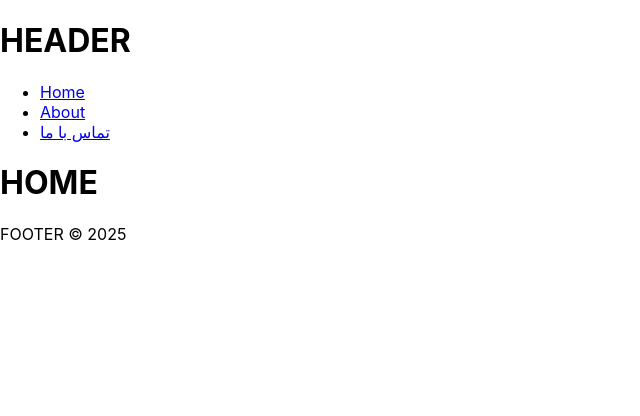
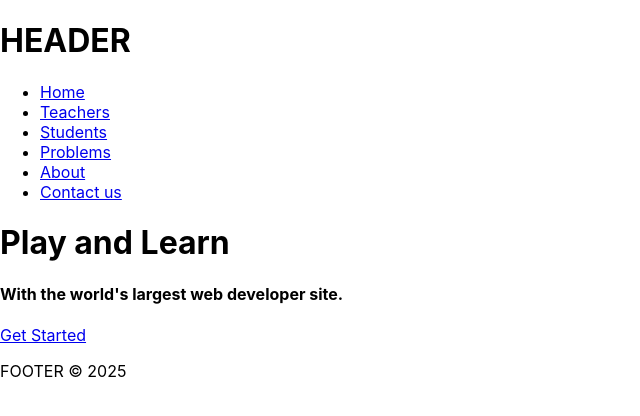
Before and after one commit to mahsahakimi/react_front_end, a React (Create React App) app: page / in a window 1280 px wide. Shown: the top 416 px of the page, without its empty margins (0-640 px from the left). Built offline with nearby package versions, Linux system fonts and the light colour scheme.

Commit message:
add API to html pages

```diff
--- a/public/index.html
+++ b/public/index.html
@@ -2,6 +2,7 @@
 <html lang="en">
   <head>
     <meta charset="utf-8" />
+    <meta http-equiv='X-UA-Compatible' content='IE=edge'>
     <link rel="icon" href="%PUBLIC_URL%/favicon.ico" />
     <meta name="viewport" content="width=device-width, initial-scale=1" />
     <meta name="theme-color" content="#000000" />
@@ -24,7 +25,7 @@
       work correctly both with client-side routing and a non-root public URL.
       Learn how to configure a non-root public URL by running `npm run build`.
     -->
-    <title>React App</title>
+    <title>Clever Climb</title>
   </head>
   <body>
     <noscript>You need to enable JavaScript to run this app.</noscript>
--- a/src/Layout/Layout.css
+++ b/src/Layout/Layout.css
@@ -5,3 +5,11 @@
 .footer {
 
 }
+
+.problem {
+
+}
+
+.student {
+
+}
--- a/src/Layout/Layout.js
+++ b/src/Layout/Layout.js
@@ -5,6 +5,9 @@ import Footer from './components/Footer/Footer';
 // import BlogPost from './components/BlogPost/BlogPost';
 import './Layout.css';
 import Home from './views/Home/Home';
+import Teachers from './views/Teachers/Teachers';
+import Students from './views/Students/Students';
+import Problems from './views/Problems/Problems';
 import About from './views/About/About';
 import { BrowserRouter as Router, Route, Routes } from 'react-router-dom';
 
@@ -16,7 +19,10 @@ const Layout = () => {
       <Navbar />
       <Routes>
           <Route path="/" element={<Home/>} />
-          <Route path="/about" element={<About/>} />
+          <Route path="/Teachers" element={<Teachers/>} />
+          <Route path="/Students" element={<Students/>} />
+          <Route path="/Problems" element={<Problems/>} />
+          <Route path="/About" element={<About/>} />
       </Routes>
       <Footer />
     </Router>
--- a/src/Layout/components/Navbar/Navbar.js
+++ b/src/Layout/components/Navbar/Navbar.js
@@ -6,15 +6,16 @@ const Navbar = () => {
     <nav className="navbar">
       <ul>
         <li><Link to="/">Home</Link></li>
-        <li><Link to="/about">About</Link></li>
-        <li><a href="#/contact">تماس با ما</a></li>
+        <li><Link to="/Teachers">Teachers</Link></li>
+        <li><Link to="/Students">Students</Link></li>
+        <li><Link to="/Problems">Problems</Link></li>
+        <li><Link to="/About">About</Link></li>
+        <li><a href="#/contact">Contact us</a></li>
       </ul>
     </nav>
   //   <nav class="topnav">
   //     <a href="index.html" class="active">Home</a>
   //     <div id="myLinks">
-  //         <a href="teacher.html">Teachers</a>
-  //         <a href="student.html">Students</a>
   //         <a href="problems.html">Problems</a>
   //         <a href="login.html" id="right">Log in</a>
   //         <!-- <a href="#">Profile</a> -->
--- /dev/null
+++ b/src/Layout/components/Problem/Problem.js
@@ -0,0 +1,14 @@
+import React from 'react';
+
+const Problem = ({title, content}) => {
+  return (
+    <div className="problem">
+      <h2>{title}</h2>
+      <p>{content}</p>
+    </div>
+  );
+}
+
+export default Problem;
+
+// #TODO
--- /dev/null
+++ b/src/Layout/components/Student/Student.js
@@ -0,0 +1,16 @@
+import React from 'react';
+
+const Student = ({name, username, email, photo}) => {
+  return (
+    <div className="student">
+        <h1>{name}</h1>
+        <h2>{username}</h2>
+        <p>{email}</p>
+        <img src={photo} alt="Student Photo" width="150" height="150"/>
+    </div>
+  );
+}
+
+export default Student;
+
+// #TODO
--- a/src/Layout/views/Home/Home.js
+++ b/src/Layout/views/Home/Home.js
@@ -1,26 +1,15 @@
-import React,{useState,useEffect} from 'react';
-// import BlogPost from '../../components/BlogPost/BlogPost';
+import React, {useState, useEffect} from 'react';
 
 const Home = () => {
-    // const [posts,setPosts] = useState([]);
-
-    // useEffect(()=>{
-    //     console.log("Loading Data ...")
-    //     // fetch("https://jsonplaceholder.typicode.com/posts")
-    //     //         .then(res=>res.json())
-    //     //         .then(data=>setPosts(data))
-    // },[])
-
     return (
         <div>
-            <h1>HOME</h1>
-            {/* <main>
-                {
-                    posts.map((post)=>{
-                        return <BlogPost key={post.id} title={post.title} content={post.body}/>
-                    })
-                }
-            </main> */}
+            <h1>
+                Play and Learn
+            </h1>
+            <h4>
+                With the world's largest web developer site.
+            </h4>
+            <a href="#signup">Get Started</a>
         </div>
     );
 }
--- /dev/null
+++ b/src/Layout/views/Problems/Problems.js
@@ -0,0 +1,30 @@
+import React, {useState,useEffect} from 'react';
+import Problem from '../../components/Problem/Problem';
+
+const Problems = () => {
+    const [problems, setProblems] = useState([]);
+
+    useEffect(()=>{
+        console.log("Loading Data ...")
+        fetch("https://jsonplaceholder.typicode.com/posts")
+                .then(response=>response.json())
+                .then(data=>setProblems(data))
+    },[])
+
+    return (
+        <div>
+            <h1>Problems Table</h1>
+            <main>
+                {
+                    problems.map((problem)=>{
+                        return <Problem key={problem.id} title={problem.title} content={problem.body}/>
+                    })
+                }
+            </main>
+        </div>
+    );
+}
+
+export default Problems;
+
+// #TODO
--- /dev/null
+++ b/src/Layout/views/Students/Students.js
@@ -0,0 +1,30 @@
+import React, {useState,useEffect} from 'react';
+import Student from '../../components/Student/Student';
+
+const Students = () => {
+    const [students, setStudents] = useState([]);
+
+    useEffect(()=>{
+        console.log("Loading Data ...")
+        fetch("https://jsonplaceholder.typicode.com/users")
+                .then(response=>response.json())
+                .then(data=>setStudents(data))
+    },[])
+
+    return (
+        <div>
+            <h1>Students Table</h1>
+            <main>
+                {
+                    students.map((student)=>{
+                        return <Student key={student.id} name={student.name} username={student.username} email={student.email} photo={"https://via.placeholder.com/150/771796"}/>
+                    })
+                }
+            </main>
+        </div>
+    );
+}
+
+export default Students;
+
+// #TODO
--- /dev/null
+++ b/src/Layout/views/Teachers/Teachers.js
@@ -0,0 +1,15 @@
+import React from 'react';
+
+const Teachers = () => {
+    return (
+        <div>
+            <p>
+                Teachers Table
+            </p>
+        </div>
+    );
+}
+
+export default Teachers;
+
+// #TODO
```
